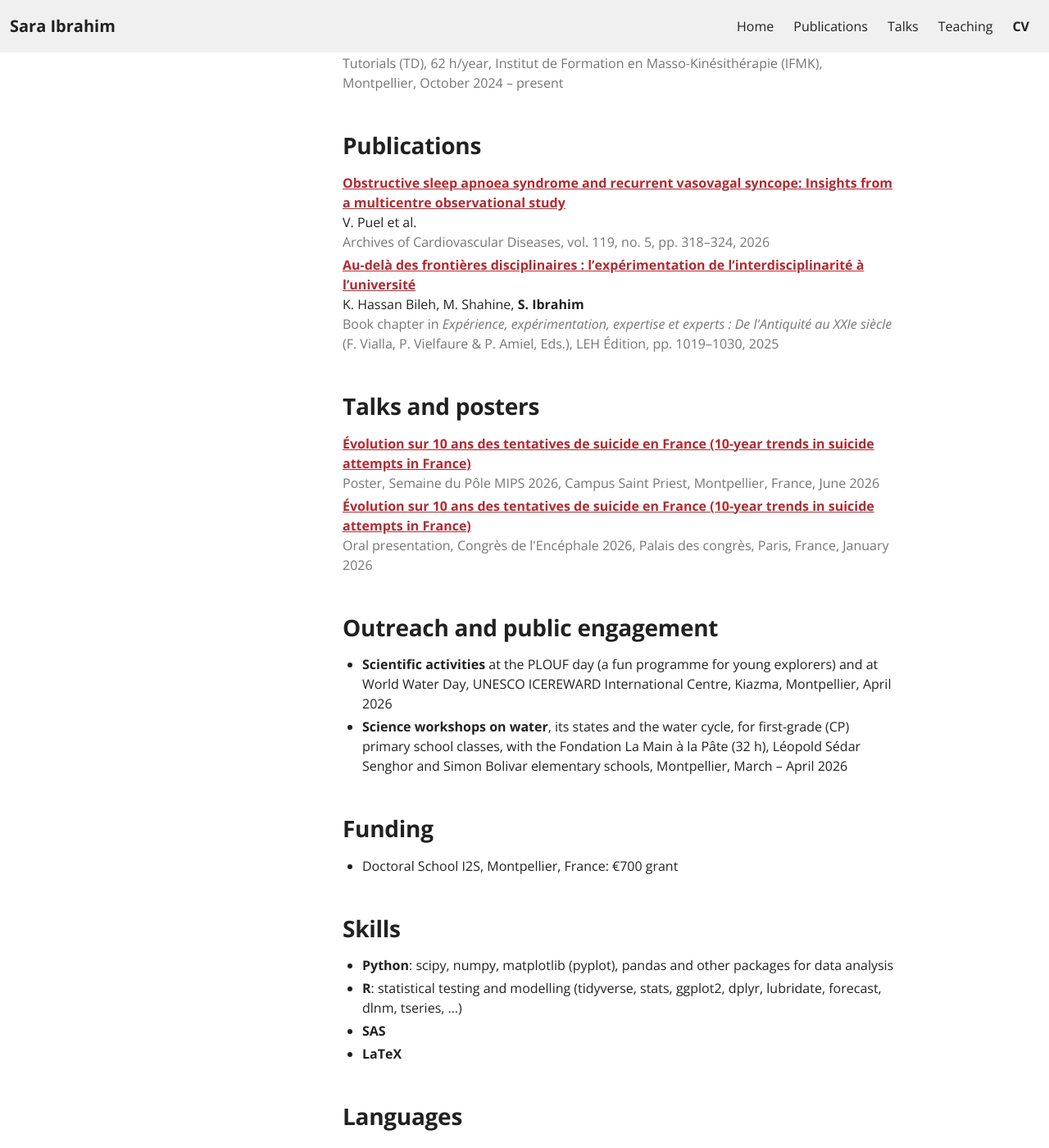
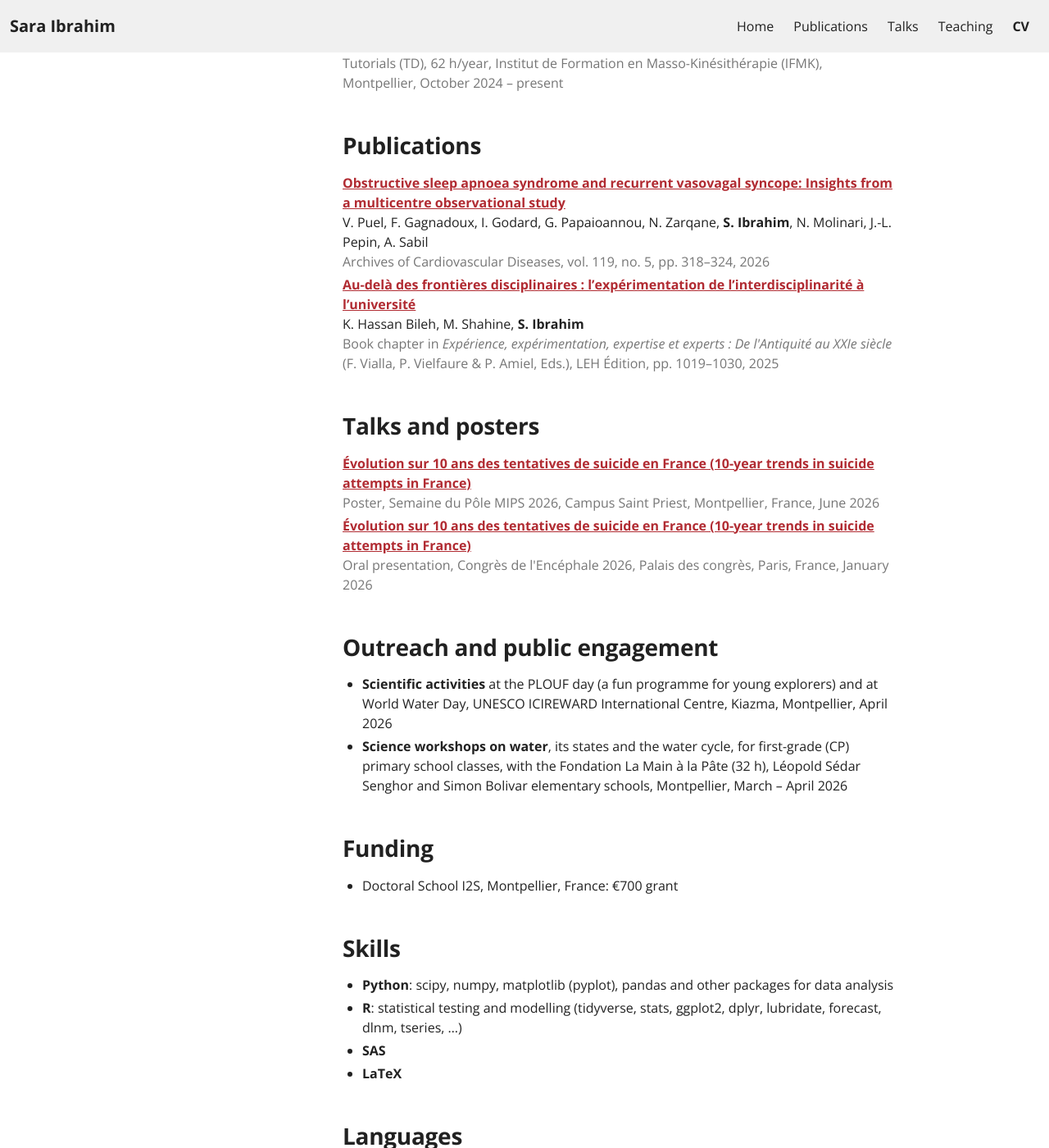
Before and after one commit to Sarzzo/Sarzzo.github.io, a Jekyll site: the page built from _pages/cv.md, in a window 1280 px wide and 1400 px high, scrolled down 1413 px. Shown: the whole window at 82% size. Built offline with Jekyll 4.4.1, drawn with Linux system fonts in a browser that asks for light colours; some web fonts are replaced.

Commit message:
Add co-authors, fix ICIREWARD spelling, rewrite README
- List all authors of the Archives of Cardiovascular Diseases paper
- Correct the UNESCO ICIREWARD centre name in the CV
- Replace the editing tutorial in the README with a short public
  description of the site

Co-Authored-By: Claude Opus 5.5 <noreply@anthropic.com>
Claude-Session: https://claude.ai/code/session_01JKVzEiXX7DsB85vcPcNZNU

```diff
--- a/_pages/cv.md
+++ b/_pages/cv.md
@@ -55,7 +55,7 @@ Talks and posters
 
 Outreach and public engagement
 ======
-* **Scientific activities** at the PLOUF day (a fun programme for young explorers) and at World Water Day, UNESCO ICEREWARD International Centre, Kiazma, Montpellier, April 2026
+* **Scientific activities** at the PLOUF day (a fun programme for young explorers) and at World Water Day, UNESCO ICIREWARD International Centre, Kiazma, Montpellier, April 2026
 * **Science workshops on water**, its states and the water cycle, for first-grade (CP) primary school classes, with the Fondation La Main à la Pâte (32 h), Léopold Sédar Senghor and Simon Bolivar elementary schools, Montpellier, March – April 2026
 
 Funding
--- a/_publications/2026-05-01-sleep-apnoea-vasovagal-syncope.md
+++ b/_publications/2026-05-01-sleep-apnoea-vasovagal-syncope.md
@@ -2,11 +2,11 @@
 title: "Obstructive sleep apnoea syndrome and recurrent vasovagal syncope: Insights from a multicentre observational study"
 collection: publications
 permalink: /publication/2026-sleep-apnoea-vasovagal-syncope
-authors: 'V. Puel et al.'
+authors: 'V. Puel, F. Gagnadoux, I. Godard, G. Papaioannou, N. Zarqane, S. Ibrahim, N. Molinari, J.-L. Pepin, A. Sabil'
 excerpt: 'Multicentre observational study of CPAP therapy in patients with obstructive sleep apnoea and recurrent vasovagal syncope.'
 date: 2026-05-01
 venue: 'Archives of Cardiovascular Diseases, vol. 119, no. 5, pp. 318–324'
 paperurl: 'https://doi.org/10.1016/j.acvd.2025.09.008'
-citation: 'Puel, V. et al. (2026). &quot;Obstructive sleep apnoea syndrome and recurrent vasovagal syncope: Insights from a multicentre observational study.&quot; <i>Archives of Cardiovascular Diseases</i>, 119(5), 318–324.'
+citation: 'Puel, V., Gagnadoux, F., Godard, I., Papaioannou, G., Zarqane, N., Ibrahim, S., Molinari, N., Pepin, J.-L., & Sabil, A. (2026). &quot;Obstructive sleep apnoea syndrome and recurrent vasovagal syncope: Insights from a multicentre observational study.&quot; <i>Archives of Cardiovascular Diseases</i>, 119(5), 318–324.'
 ---
 A multicentre observational study of patients with obstructive sleep apnoea and recurrent vasovagal syncope, examining how the frequency of syncope episodes changed after at least 12 months of continuous positive airway pressure (CPAP) therapy.
```
Also changed, not shown: README.md (+4 -22 lines).
